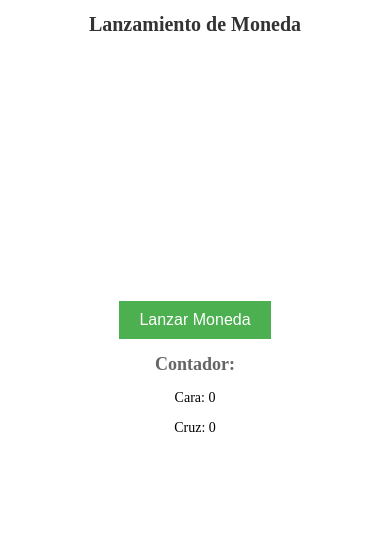
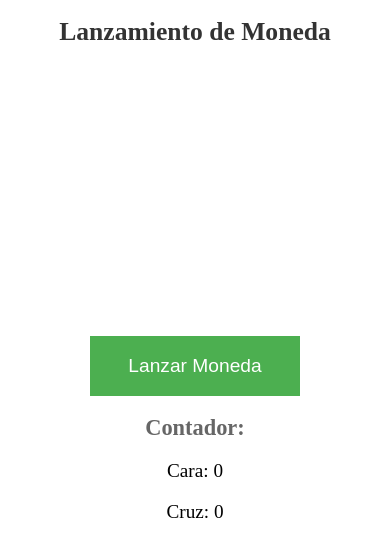
Before and after one commit to Diabe071/LanzarMoneda, a plain HTML site: page index.html in a window 390 px wide. Drawn offline with Linux system fonts and the light colour scheme.

Commit message:
Update index.html
correccion en los celulares con texto muy grande

```diff
--- a/index.html
+++ b/index.html
@@ -9,12 +9,12 @@
 
     h1 {
       color: #333;
-      font-size: 24px;
+      font-size: 2em;
     }
 
     button {
-      padding: 10px 20px;
-      font-size: 18px;
+      padding: 1em 2em;
+      font-size: 1.5em;
       background-color: #4CAF50;
       color: white;
       border: none;
@@ -27,17 +27,17 @@
 
     h2 {
       color: #666;
-      font-size: 20px;
+      font-size: 1.8em;
     }
 
     p {
-      font-size: 16px;
+      font-size: 1.6em;
     }
 
     .coin {
       width: 30%;
       padding-bottom: 30%;
-      margin: 20px auto;
+      margin: 2em auto;
       position: relative;
       perspective: 1000px;
     }
@@ -70,22 +70,23 @@
       .coin {
         width: 60%;
         padding-bottom: 60%;
+        margin: 2em auto;
       }
 
       h1 {
-        font-size: 20px;
+        font-size: 1.6em;
       }
 
       button {
-        font-size: 16px;
+        font-size: 1.2em;
       }
 
       h2 {
-        font-size: 18px;
+        font-size: 1.4em;
       }
 
       p {
-        font-size: 14px;
+        font-size: 1.2em;
       }
     }
   </style>
```
